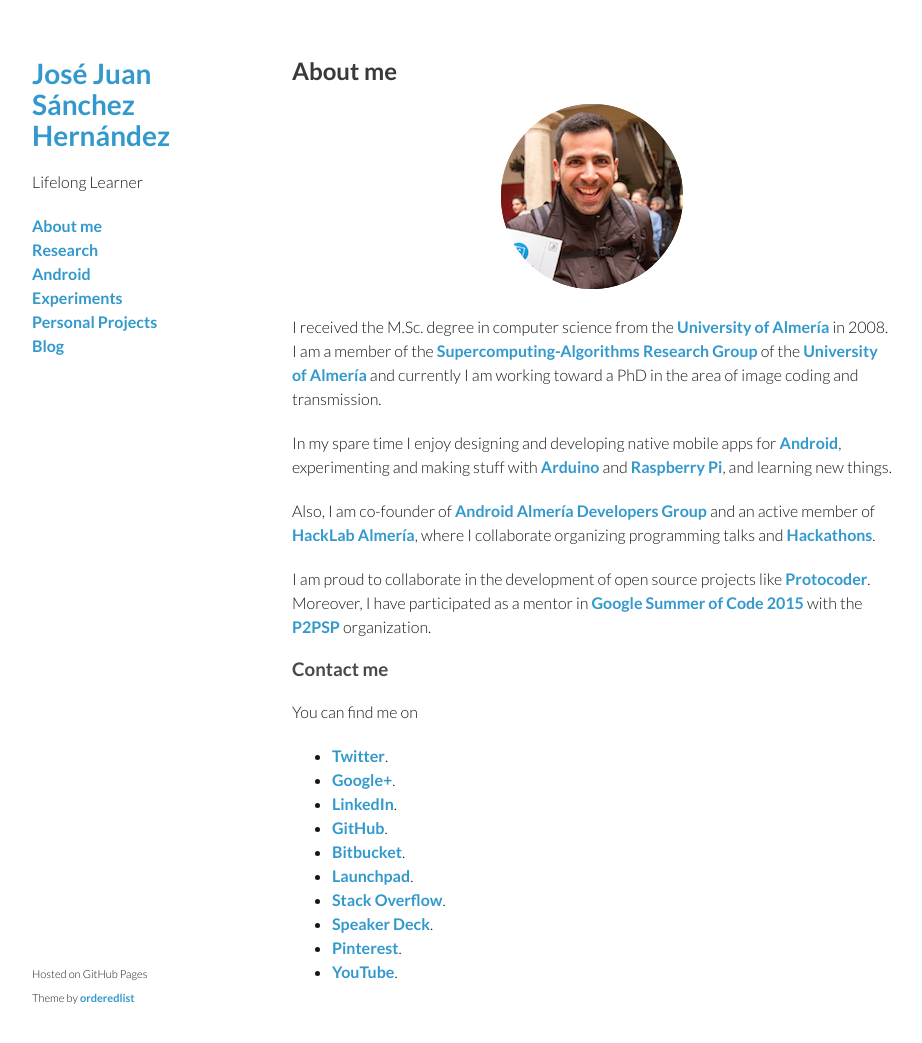
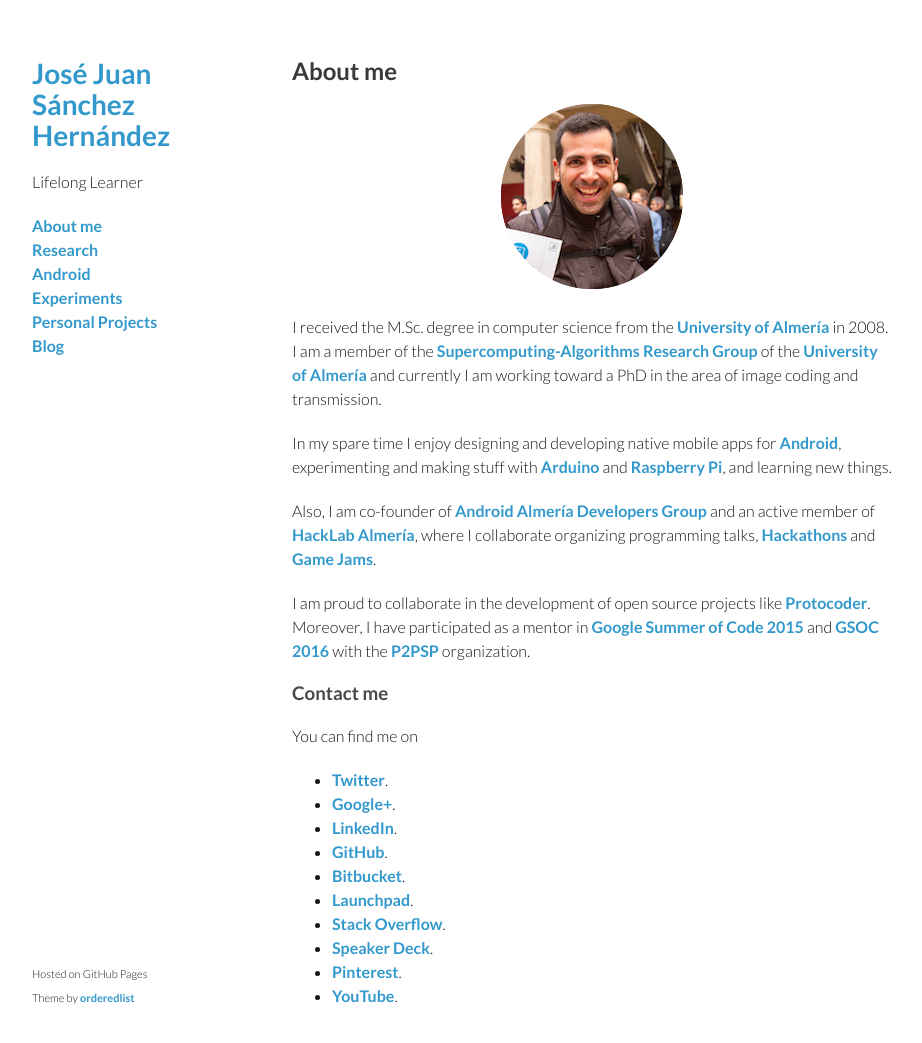
Before and after one commit to josejuansanchez/josejuansanchez.github.io, a Jekyll site: the page built from about/index.md, in a window 1280 px wide and 1078 px high. Shown: the top 1043 px of the window, without its empty margins (178-1100 px from the left). Built offline with Jekyll 4.4.1, drawn with Linux system fonts in a browser that asks for light colours.

Commit message:
Updated about me info

```diff
--- a/about/index.md
+++ b/about/index.md
@@ -19,12 +19,12 @@
 and learning new things.
 
 Also, I am co-founder of [Android Almería Developers Group][7] and an active member
-of [HackLab Almería][8], where I collaborate organizing programming talks and
-[Hackathons][9].
+of [HackLab Almería][8], where I collaborate organizing programming talks,
+[Hackathons][9] and [Game Jams][13].
 
 I am proud to collaborate in the development of open source projects
 like [Protocoder][10]. Moreover, I have participated as a mentor in
-[Google Summer of Code 2015][11] with the [P2PSP][12] organization.
+[Google Summer of Code 2015][11] and [GSOC 2016][14] with the [P2PSP][12] organization.
 
 ### Contact me
 
```
Also changed, not shown: other parts of about/index.md (+2 -0 lines).
